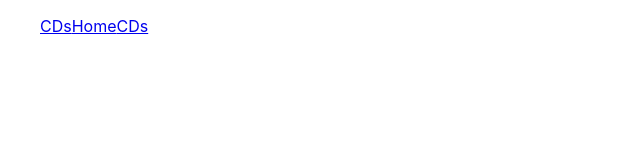
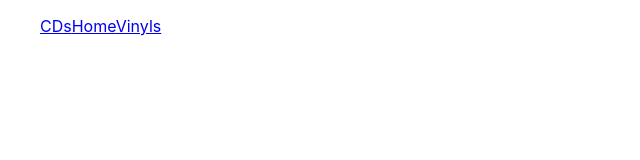
Before and after one commit to hebiscus/music-shop, a React (Create React App) app: page / in a window 1280 px wide. Shown: the top 160 px of the page, without its empty margins (0-640 px from the left). Built offline with nearby package versions, Linux system fonts and the light colour scheme.

Commit message:
fix typo vinyls

```diff
--- a/src/components/Navbar.js
+++ b/src/components/Navbar.js
@@ -8,7 +8,7 @@ function Navbar() {
             <ul className="navbar-links">
                 <NavLink to="/cds">CDs</NavLink>
                 <NavLink to="/">Home</NavLink>
-                <NavLink to="/vinyls">CDs</NavLink>
+                <NavLink to="/vinyls">Vinyls</NavLink>
             </ul>
             <div className="navbar-cart"></div>
         </nav>
```
